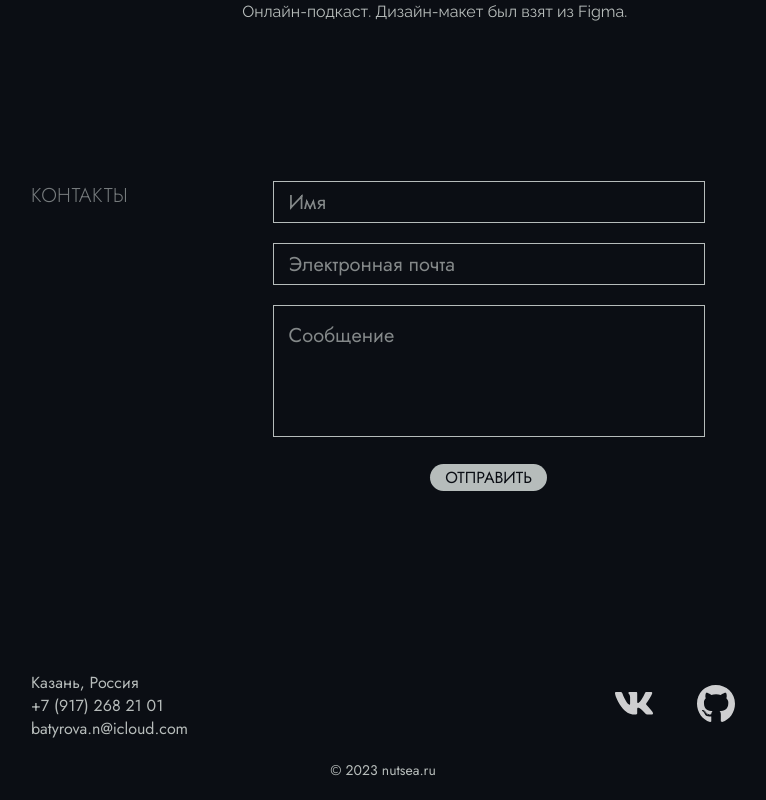
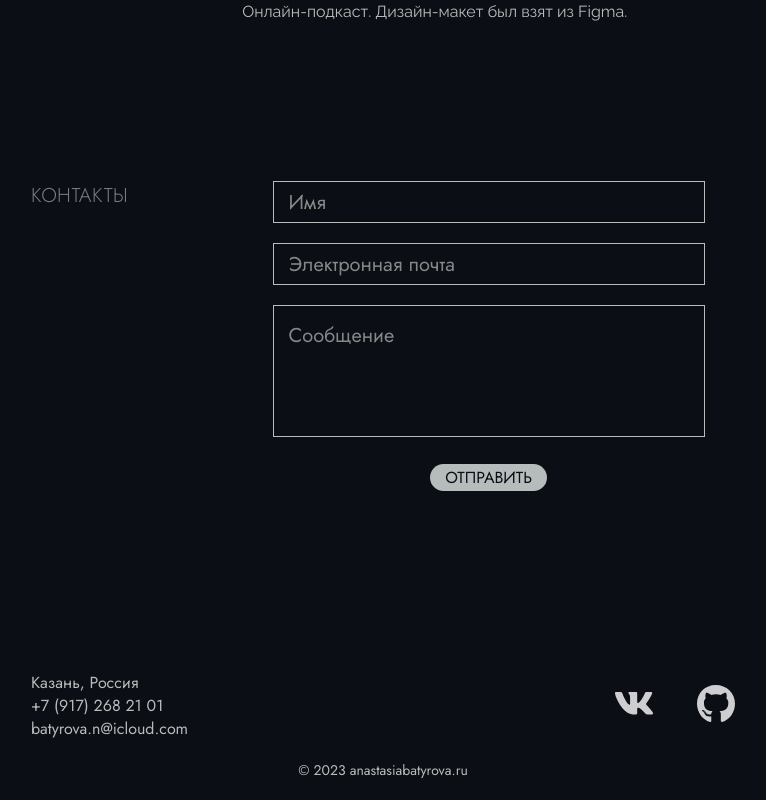
Before and after one commit to nutsea/react-portfolio, a React (Create React App) app: page / in a window 1280 px wide. Shown: the part 2394-3194 px from the top of the page, without its empty margins (257-1023 px from the left). Built offline with nearby package versions, Linux system fonts and the light colour scheme; a web font is replaced by a local one.

Commit message:
Update Main.jsx

```diff
--- a/src/components/Main.jsx
+++ b/src/components/Main.jsx
@@ -306,7 +306,7 @@ const Main = () => {
                             </ul>
                         </div>
                     </div>
-                    <div className="FooterCopyright">© 2023 nutsea.ru</div>
+                    <div className="FooterCopyright">© 2023 anastasiabatyrova.ru</div>
                 </div>
             </footer>
         </div>
```
